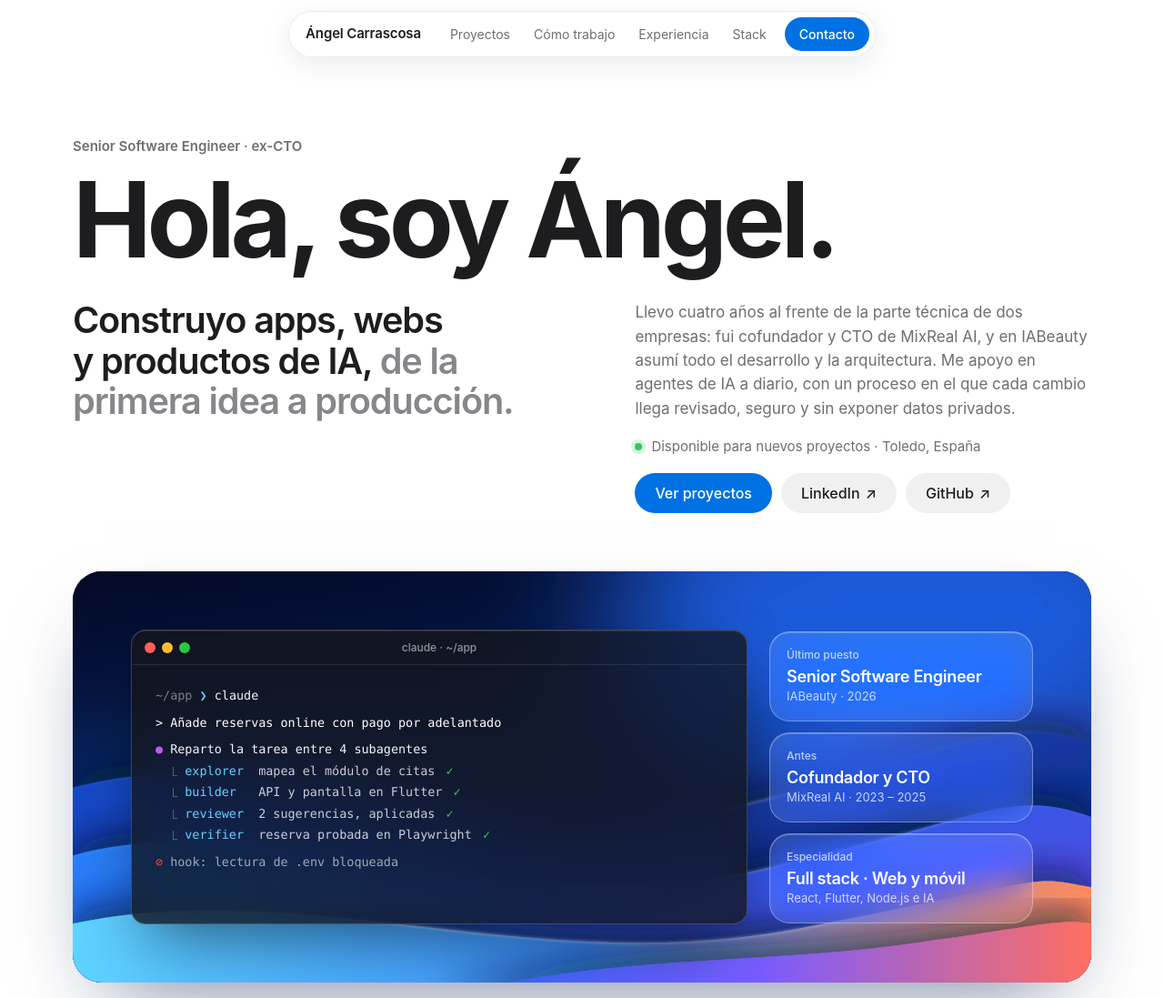
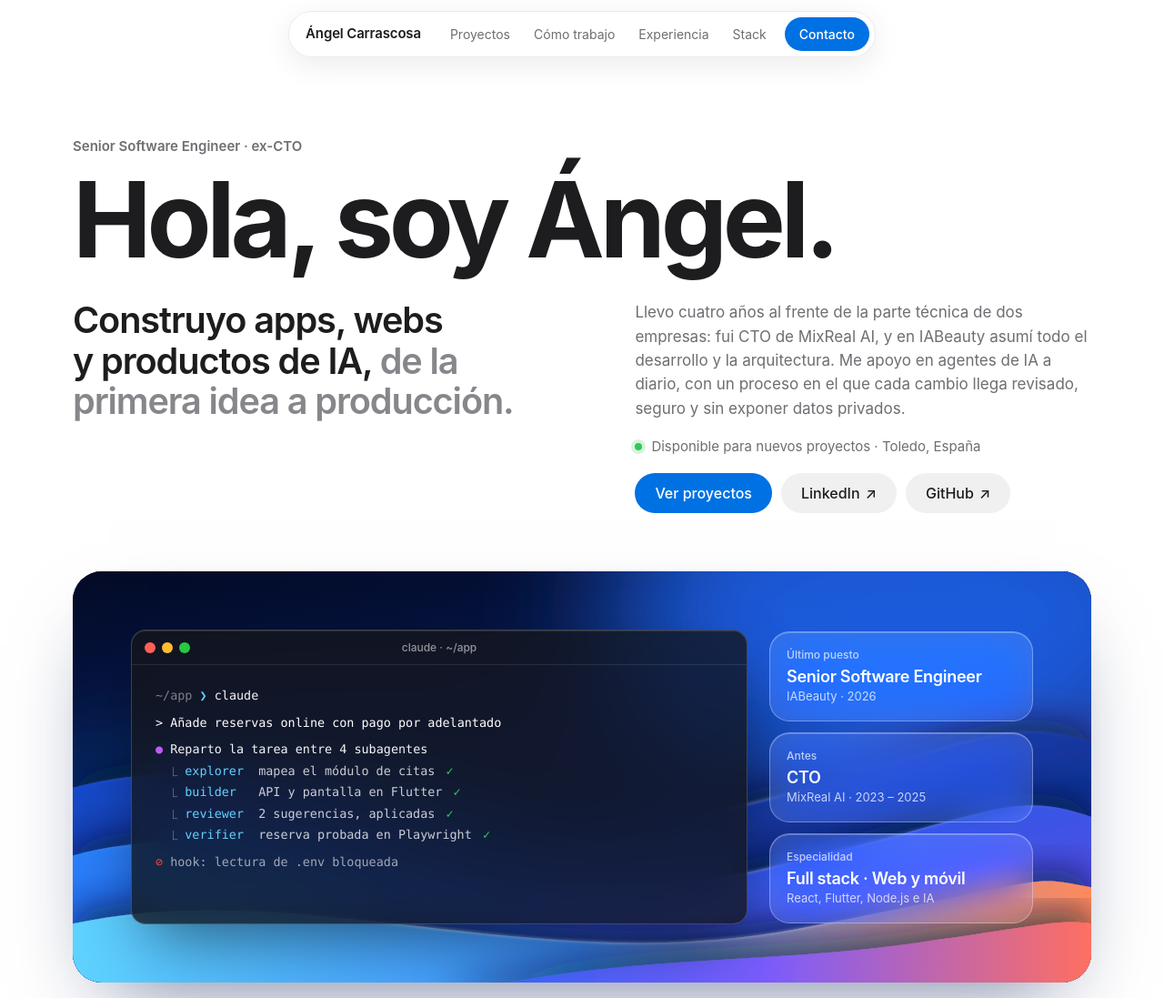
Before and after one commit to Acarfilms/Acarfilms.github.io, an Astro site: page / in a window 1280 px wide. Shown: the top 1097 px of the page at 91% size. Built offline with nearby package versions, Linux system fonts and the light colour scheme; Astro itself is replaced by a stand-in of ours.

Commit message:
Show MixReal role as CTO
Drop the cofounder title from the hero, project pages, experience timeline and the social preview image.

```diff
--- a/src/components/Hero.astro
+++ b/src/components/Hero.astro
@@ -14,7 +14,7 @@ import { profile, heroWidgets } from '../data/profile';
       </p>
       <div class="hero-side">
         <p class="hero-intro">
-          Llevo cuatro años al frente de la parte técnica de dos empresas: fui cofundador y CTO de MixReal AI, y en
+          Llevo cuatro años al frente de la parte técnica de dos empresas: fui CTO de MixReal AI, y en
           IABeauty asumí todo el desarrollo y la arquitectura. Me apoyo en agentes de IA a diario, con un proceso en el que
           cada cambio llega revisado, seguro y sin exponer datos privados.
         </p>
--- a/src/data/profile.ts
+++ b/src/data/profile.ts
@@ -19,7 +19,7 @@ export const profile = {
 
 export const heroWidgets = [
   { label: 'Último puesto', value: 'Senior Software Engineer', detail: 'IABeauty · 2026' },
-  { label: 'Antes', value: 'Cofundador y CTO', detail: 'MixReal AI · 2023 – 2025' },
+  { label: 'Antes', value: 'CTO', detail: 'MixReal AI · 2023 – 2025' },
   { label: 'Especialidad', value: 'Full stack · Web y móvil', detail: 'React, Flutter, Node.js e IA' },
 ];
 
@@ -58,7 +58,7 @@ export const experience = [
   },
   {
     period: '2023 – 2025',
-    role: 'Cofundador y CTO',
+    role: 'CTO',
     place: 'MixReal AI · Madrid',
     note: 'Dirigí el equipo, la hoja de ruta y la arquitectura de todo lo que construíamos, del producto propio a los proyectos para clientes.',
     href: '/proyectos/mixreal/',
--- a/src/data/projects.ts
+++ b/src/data/projects.ts
@@ -80,14 +80,14 @@ export const projects: Project[] = [
   {
     slug: 'mixreal',
     name: 'MixReal AI',
-    role: 'Cofundador y CTO',
+    role: 'CTO',
     period: '2023 – 2025',
     summary:
       'Entré como programador y terminé como CTO. Por el camino saqué adelante la plataforma de IA generativa de la empresa y proyectos muy distintos para marcas como Heineken, Bayer o Alcampo.',
     title: 'Software, IA y realidad extendida para grandes marcas.',
     lead: 'Durante casi tres años llevé la tecnología de MixReal AI. Allí desarrollé la plataforma de IA generativa de la empresa y una larga lista de proyectos para clientes: tótems interactivos, realidad mixta para la industria, metaversos y filtros de realidad aumentada para marcas como Heineken, Bayer o Alcampo.',
     facts: [
-      { label: 'Rol', value: 'Cofundador y CTO. Antes, programador.' },
+      { label: 'Rol', value: 'CTO. Antes, programador.' },
       { label: 'Periodo', value: 'Febrero de 2023 – diciembre de 2025' },
       { label: 'Equipo', value: 'Dirigí el equipo de ingeniería' },
       { label: 'Base', value: 'Madrid · Híbrido' },
@@ -110,7 +110,7 @@ export const projects: Project[] = [
         title: 'Mi papel',
         body: [
           'Empecé en febrero de 2023 como programador: experiencias de realidad virtual en Unity, filtros de realidad aumentada y backend en Node.js.',
-          'En pocos meses pasé a dirigir la tecnología de la compañía como cofundador y CTO. Me encargué del equipo de ingeniería, de la hoja de ruta técnica y de la arquitectura de todo lo que construíamos, hasta diciembre de 2025.',
+          'En pocos meses pasé a dirigir la tecnología de la compañía como CTO. Me encargué del equipo de ingeniería, de la hoja de ruta técnica y de la arquitectura de todo lo que construíamos, hasta diciembre de 2025.',
           'Siempre con dos frentes abiertos: los encargos de cada cliente y nuestro propio SaaS.',
         ],
       },
```
Also changed, not shown: public/og.jpg.
